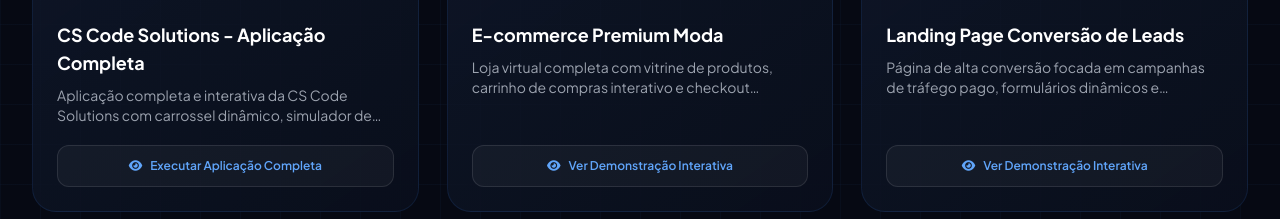
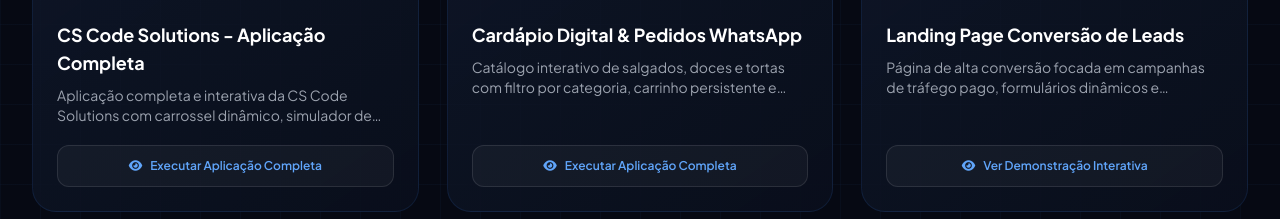
Before and after one commit to CS-Code-Solutions/CS-Code-Solutions, a plain HTML site: page index.html in a window 1280 px wide. Shown: the part 2536-2755 px from the top of the page. Drawn offline with nearby package versions, Linux system fonts and the light colour scheme.

Commit message:
Atualizar o index.html

```diff
--- a/index.html
+++ b/index.html
@@ -641,11 +641,12 @@
             },
             {
                 id: 2,
-                titulo: "E-commerce Premium Moda",
+                titulo: "Cardápio Digital & Pedidos WhatsApp",
                 categoria: "e-commerce",
                 categoriaNome: "E-commerce",
-                imagem: "https://images.unsplash.com/photo-1460925895917-afdab827c52f?auto=format&fit=crop&w=800&q=80",
-                descricao: "Loja virtual completa com vitrine de produtos, carrinho de compras interativo e checkout otimizado para conversão."
+                imagem: "https://images.unsplash.com/photo-1628840042765-356cda07504e?auto=format&fit=crop&w=800&q=80",
+                descricao: "Catálogo interativo de salgados, doces e tortas com filtro por categoria, carrinho persistente e envio direto do pedido via WhatsApp.",
+                urlExecutavel: "cardapio/cardapio.html"
             },
             {
                 id: 3,
```
